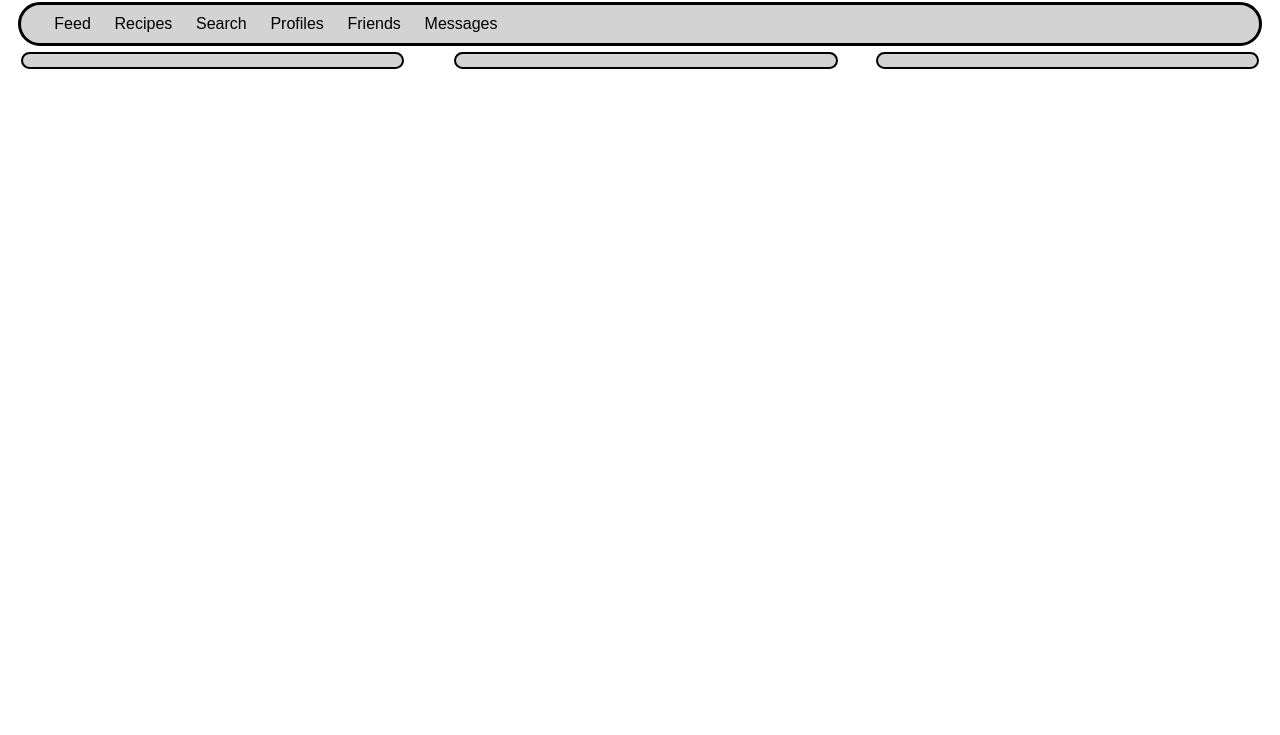
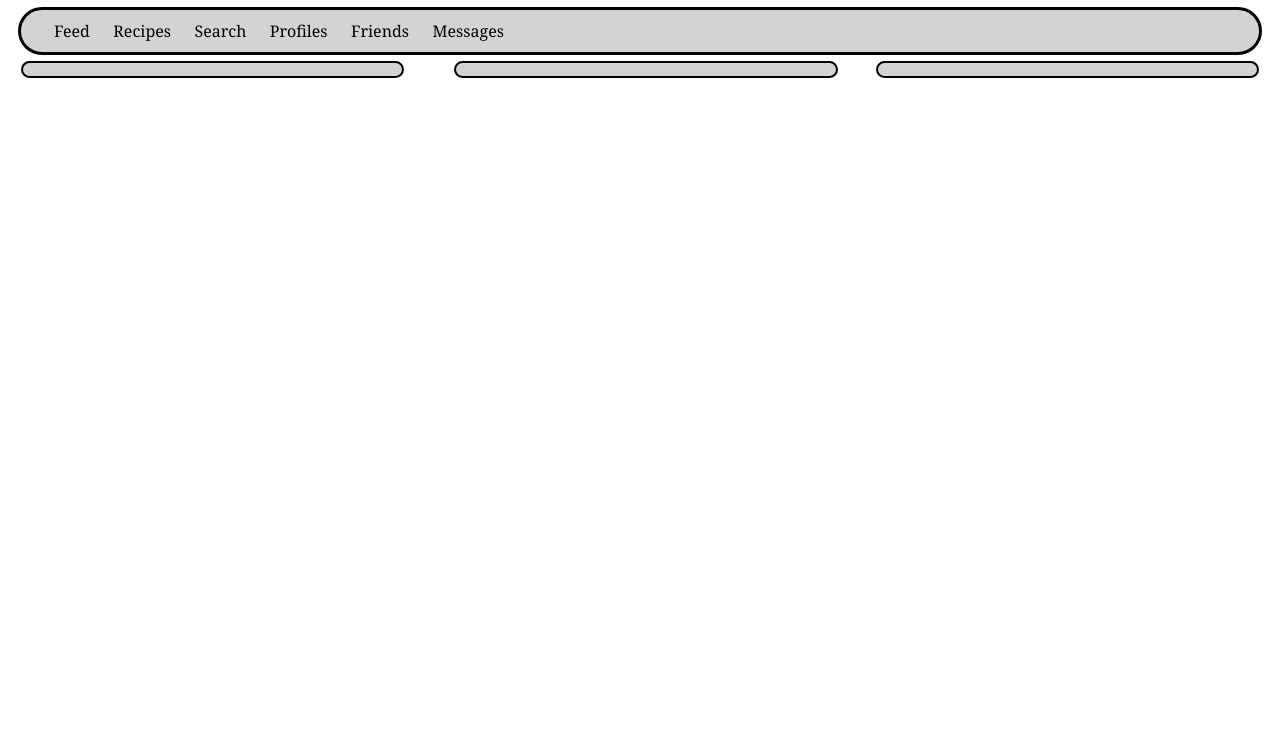
Before and after one commit to Jernik/CSSE280-Recipe-WebApp, a plain HTML site: page Feed.html in a window 1280 px wide. Shown: the part 65-800 px from the top of the page. Drawn offline with Linux system fonts and the light colour scheme.

Commit message:
updated font for main pages

```diff
--- a/css/baseMainPages.css
+++ b/css/baseMainPages.css
@@ -1,5 +1,5 @@
 body{
-    font-family: Arial, Helvetica, sans-serif;
+    font-family: Georgia, serif;
     font-size: 10pt;
 }
 h1{
```
